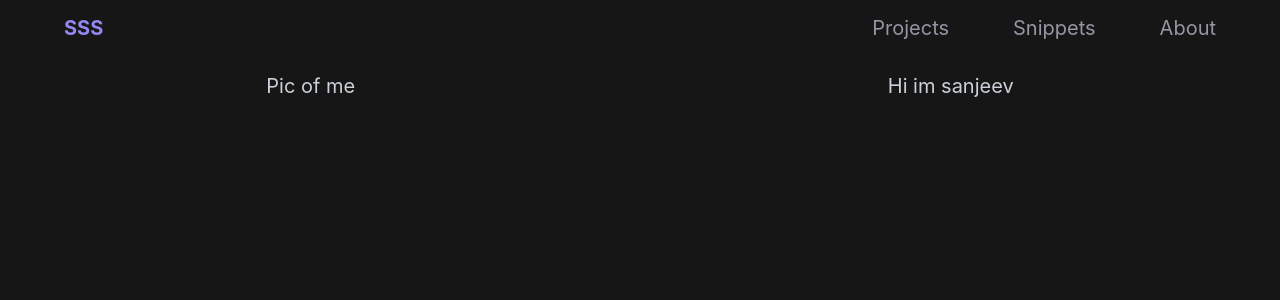
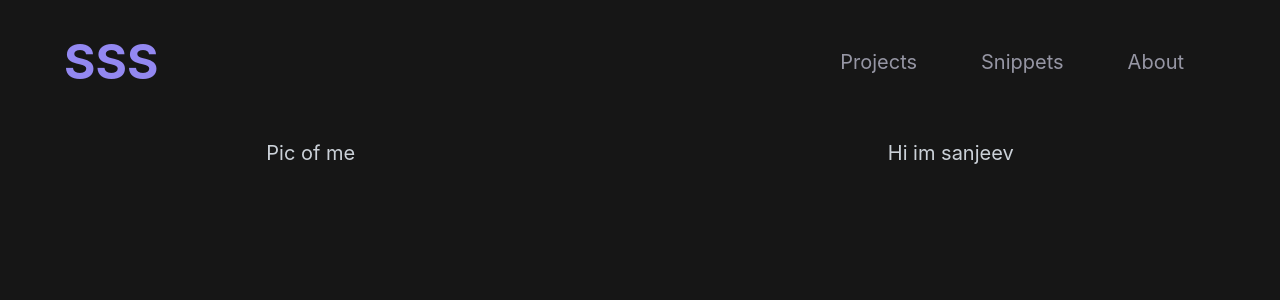
Before and after one commit to sanjeev-/personalsite, a React (Create React App) app in the folder frontend/: page /about in a window 1280 px wide. Shown: the top 300 px of the page. Built offline with nearby package versions, Linux system fonts and the light colour scheme; no server answers.

Commit message:
Add logo animation in header

```diff
--- a/frontend/src/App.js
+++ b/frontend/src/App.js
@@ -11,7 +11,7 @@ class MainApp extends React.Component {
       <div className="MainApp">
         <body>
           <Flex backgroundColor={colors.grey[0]} minHeight="100vh" width="100%">
-            <Flex flexDirection="column" width="100%">
+            <Flex flexDirection="column" width="100%" px={5} py={4}>
               <Header />
               <Flex></Flex>
             </Flex>
--- a/frontend/src/components/Header.js
+++ b/frontend/src/components/Header.js
@@ -6,21 +6,8 @@ import {
   ROUTE_ABOUT_BASE,
   ROUTE_SNIPPETS_BASE,
 } from "../constants/route_constants";
-
-const links = Object.freeze([
-  {
-    name: "Projects",
-    link: ROUTE_PROJECTS_BASE,
-  },
-  {
-    name: "Snippets",
-    link: ROUTE_SNIPPETS_BASE,
-  },
-  {
-    name: "About",
-    link: ROUTE_ABOUT_BASE,
-  },
-]);
+import { Logo } from "./Logo";
+import { HeaderLinks } from "./HeaderLinks";
 
 const Header = () => {
   return (
@@ -30,28 +17,9 @@ const Header = () => {
       justifyContent="space-between"
       alignItems="center"
     >
-      <Flex px={5} py={3}>
-        <Link
-          color={colors.purple[0]}
-          fontWeight="bold"
-          href="/"
-          textDecoration="none"
-        >
-          SSS
-        </Link>
-      </Flex>
-      <Flex px={4}>
-        {links.map((object, i) => (
-          <Flex px={4} key={i}>
-            <Link
-              href={object.link}
-              color={colors.grey[2]}
-              textDecoration="none"
-            >
-              {object.name}
-            </Link>
-          </Flex>
-        ))}
+      <Logo />
+      <Flex pl={5}>
+        <HeaderLinks />
       </Flex>
     </Flex>
   );
--- /dev/null
+++ b/frontend/src/components/HeaderLinks/HeaderLinks.js
@@ -0,0 +1,48 @@
+import React from "react";
+import { colors } from "../../designSystem/theme";
+import { Flex, Text, Link } from "../../designSystem";
+import "./index.css";
+import {
+  ROUTE_PROJECTS_BASE,
+  ROUTE_ABOUT_BASE,
+  ROUTE_SNIPPETS_BASE,
+} from "../../constants/route_constants";
+
+const HeaderLinks = () => {
+  return (
+    <Flex>
+      <Flex px={4}>
+        <Link
+          className="header-links"
+          href={ROUTE_PROJECTS_BASE}
+          color={colors.grey[2]}
+          textDecoration="none"
+        >
+          Projects
+        </Link>
+      </Flex>
+      <Flex px={4}>
+        <Link
+          className="header-links"
+          href={ROUTE_SNIPPETS_BASE}
+          color={colors.grey[2]}
+          textDecoration="none"
+        >
+          Snippets
+        </Link>
+      </Flex>
+      <Flex px={4}>
+        <Link
+          className="header-links"
+          href={ROUTE_ABOUT_BASE}
+          color={colors.grey[2]}
+          textDecoration="none"
+        >
+          About
+        </Link>
+      </Flex>
+    </Flex>
+  );
+};
+
+export default HeaderLinks;
--- /dev/null
+++ b/frontend/src/components/HeaderLinks/index.css
@@ -0,0 +1,3 @@
+.header-links:hover {
+  color: white;
+}
--- /dev/null
+++ b/frontend/src/components/HeaderLinks/index.js
@@ -0,0 +1 @@
+export { default as HeaderLinks } from "./HeaderLinks";
--- /dev/null
+++ b/frontend/src/components/Logo/Logo.js
@@ -0,0 +1,49 @@
+import React from "react";
+import { colors } from "../../designSystem/theme";
+import { Flex, Text, Link } from "../../designSystem";
+import "./index.css";
+
+const Logo = () => {
+  return (
+    <Flex>
+      <span className="first-s">
+        <Link
+          color={colors.purple[0]}
+          fontSize={6}
+          fontWeight="bold"
+          href="/"
+          textDecoration="none"
+          className="first-s-color"
+        >
+          S
+        </Link>
+      </span>
+      <span className="second-s">
+        <Link
+          color={colors.purple[0]}
+          fontSize={6}
+          fontWeight="bold"
+          href="/"
+          textDecoration="none"
+          className="second-s-color"
+        >
+          S
+        </Link>
+      </span>
+      <span className="third-s">
+        <Link
+          color={colors.purple[0]}
+          fontSize={6}
+          fontWeight="bold"
+          href="/"
+          textDecoration="none"
+          className="third-s-color"
+        >
+          S
+        </Link>
+      </span>
+    </Flex>
+  );
+};
+
+export default Logo;
--- /dev/null
+++ b/frontend/src/components/Logo/index.css
@@ -0,0 +1,53 @@
+@keyframes first-anim {
+  25% {
+    transform: scaleY(0.9) rotate(10deg);
+  }
+  50% {
+    transform: scale(1.15) rotate(-10deg);
+  }
+  75% {
+    transform: scale(0.95) rotate(5deg);
+  }
+  100% {
+    transform: scale(1) rotate(0deg);
+  }
+}
+
+@keyframes color-anim {
+  50% {
+    color: #2c73d2;
+  }
+  80% {
+    color: #0089ba;
+  }
+  100% {
+    color: #00c9a7;
+  }
+}
+
+.first-s:hover {
+  animation: first-anim 0.4s ease-out;
+}
+
+.second-s:hover {
+  animation: first-anim 0.4s ease-out;
+}
+
+.third-s:hover {
+  animation: first-anim 0.4s ease-out;
+}
+
+.first-s-color:hover {
+  color: #00c9a7;
+  transition: color 1s east-out;
+}
+
+.second-s-color:hover {
+  color: #00c9a7;
+  transition: color 1s east-out;
+}
+
+.third-s-color:hover {
+  color: #00c9a7;
+  transition: color 1s east-out;
+}
--- /dev/null
+++ b/frontend/src/components/Logo/index.js
@@ -0,0 +1 @@
+export { default as Logo } from "./Logo";
--- a/frontend/src/components/about/About.js
+++ b/frontend/src/components/about/About.js
@@ -11,7 +11,10 @@ const About = () => {
       flexDirection="column"
       backgroundColor={colors.grey[0]}
     >
-      <Header />
+      <Flex px={5} py={4}>
+        <Header />
+      </Flex>
+
       <Flex flexDirection="row" justifyContent="space-around">
         <Flex flexDirection="column">
           <Text color={colors.grey[3]}>Pic of me</Text>
--- a/frontend/src/components/projects/ProjectsDashboard.js
+++ b/frontend/src/components/projects/ProjectsDashboard.js
@@ -13,7 +13,9 @@ const ProjectsDashboard = () => {
       flexDirection="column"
       backgroundColor={colors.grey[0]}
     >
-      <Header />
+      <Flex px={5} py={4}>
+        <Header />
+      </Flex>
       <Flex
         backgroundColor={colors.grey[0]}
         mx={5}
--- a/frontend/src/components/snippets/Snippets.js
+++ b/frontend/src/components/snippets/Snippets.js
@@ -11,7 +11,9 @@ const Snippets = () => {
       flexDirection="column"
       backgroundColor={colors.grey[0]}
     >
-      <Header />
+      <Flex px={5} py={4}>
+        <Header />
+      </Flex>
       <Flex flexDirection="row" justifyContent="space-around">
         <Flex flexDirection="column">
           <Text color={colors.grey[3]}>Snip</Text>
```
